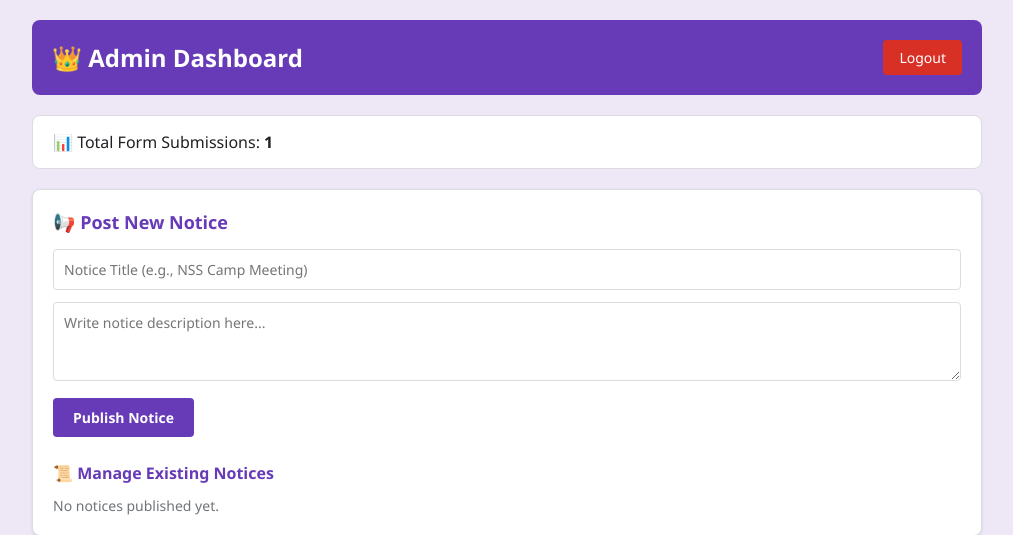
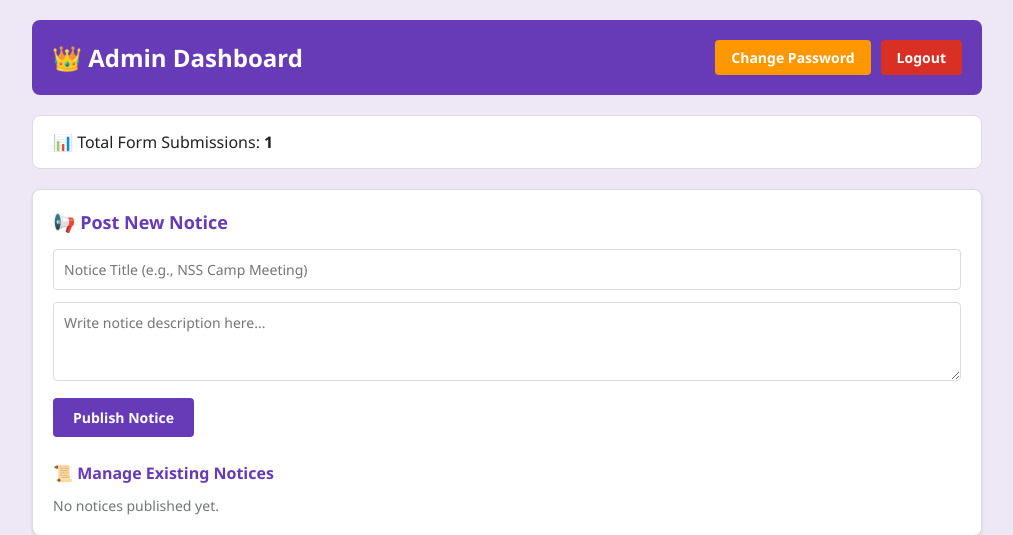
Before and after one commit to Manabmohanta/my-college, a Flask app: page /admin/dashboard in a window 1280 px wide. Shown: the top 535 px of the page, without its empty margins (133-1146 px from the left). Run offline with Flask 3, Linux system fonts and the light colour scheme; a user stored in the database is signed in.

Commit message:
Admin password change feature added

```diff
--- a/app.py
+++ b/app.py
@@ -160,6 +160,31 @@ def admin_dashboard():
     total_submissions = len(users_list)
 
     return render_template('admin_dashboard.html', users=users_list, total=total_submissions, notices=notices_list, quiz_questions=quiz_questions, important_questions=important_questions)
+
+# --- NEW: Admin Password Change Route ---
+@app.route('/admin/change-password', methods=['POST'])
+@login_required
+def admin_change_password():
+    if not current_user.is_admin:
+        flash('Unauthorized access!', 'danger')
+        return redirect(url_for('login'))
+
+    current_password = request.form.get('current_password')
+    new_password = request.form.get('new_password')
+    confirm_password = request.form.get('confirm_password')
+
+    if not check_password_hash(current_user.password, current_password):
+        flash('Current password is incorrect!', 'danger')
+    elif new_password != confirm_password:
+        flash('New passwords do not match!', 'danger')
+    elif not new_password or len(new_password) < 6:
+        flash('Password must be at least 6 characters long!', 'danger')
+    else:
+        current_user.password = generate_password_hash(new_password, method='scrypt')
+        db.session.commit()
+        flash('Admin password changed successfully!', 'success')
+
+    return redirect(url_for('admin_dashboard'))
 
 @app.route('/admin/delete_user/<int:user_id>', methods=['POST'])
 @login_required
@@ -477,6 +502,8 @@ def create_default_admin():
 
     if admin:
         admin.password = hashed_pw
+        admin.is_admin = True
+        admin.is_questions_submitted = True
         db.session.commit()
     else:
         default_admin = User(
--- a/templates/admin_dashboard.html
+++ b/templates/admin_dashboard.html
@@ -8,7 +8,8 @@
         * { margin: 0; padding: 0; box-sizing: border-box; font-family: 'Segoe UI', Roboto, sans-serif; }
         body { background-color: #EDE7F6; color: #202124; padding: 20px; }
         .container { width: 100%; max-width: 950px; margin: 0 auto; }
-        .header { background: #673AB7; color: white; padding: 20px; border-radius: 8px; margin-bottom: 20px; display: flex; justify-content: space-between; align-items: center; }
+        .header { background: #673AB7; color: white; padding: 20px; border-radius: 8px; margin-bottom: 20px; display: flex; justify-content: space-between; align-items: center; flex-wrap: wrap; gap: 10px; }
+        .header-btns { display: flex; gap: 10px; align-items: center; }
         .stats-card { background: white; padding: 15px 20px; border-radius: 8px; border: 1px solid #dadce0; margin-bottom: 20px; font-size: 16px; }
 
         /* Notice Board Section Styles */
@@ -29,13 +30,22 @@
         .notice-content h4 { color: #333; font-size: 15px; margin-bottom: 4px; }
         .notice-content p { color: #5f6368; font-size: 13px; margin-bottom: 6px; white-space: pre-line; }
         .notice-content span { color: #70757a; font-size: 11px; }
-
         .table-responsive { overflow-x: auto; background: white; border-radius: 8px; border: 1px solid #dadce0; box-shadow: 0 1px 3px rgba(0,0,0,0.1); }
         table { width: 100%; border-collapse: collapse; text-align: left; }
         th, td { padding: 12px 16px; border-bottom: 1px solid #dadce0; font-size: 14px; }
         th { background-color: #f5f5f5; color: #5f6368; font-weight: 600; }
         tr:hover { background-color: #f8f9fa; }
-        .logout-btn { background: #d93025; color: white; padding: 8px 16px; text-decoration: none; border-radius: 4px; font-size: 14px; }
+        .logout-btn { background: #d93025; color: white; padding: 8px 16px; text-decoration: none; border-radius: 4px; font-size: 14px; font-weight: 600; }
+        .logout-btn:hover { background-color: #b31412; }
+        .password-btn { background: #ff9800; color: white; padding: 8px 16px; text-decoration: none; border-radius: 4px; font-size: 14px; font-weight: 600; border: none; cursor: pointer; }
+        .password-btn:hover { background-color: #f57c00; }
+
+        /* Modal Styles */
+        .modal { display: none; position: fixed; z-index: 1000; left: 0; top: 0; width: 100%; height: 100%; background-color: rgba(0,0,0,0.5); justify-content: center; align-items: center; }
+        .modal-content { background: white; padding: 25px; border-radius: 8px; width: 100%; max-width: 400px; box-shadow: 0 4px 10px rgba(0,0,0,0.2); }
+        .modal-header { display: flex; justify-content: space-between; align-items: center; margin-bottom: 15px; }
+        .modal-header h3 { color: #673AB7; font-size: 18px; }
+        .close-btn { background: none; border: none; font-size: 20px; cursor: pointer; color: #5f6368; }
 
         /* Delete Button Style */
         .delete-btn { background-color: #d93025; color: white; border: none; padding: 6px 12px; border-radius: 4px; cursor: pointer; font-size: 13px; }
@@ -46,8 +56,23 @@
     <div class="container">
         <div class="header">
             <h2>👑 Admin Dashboard</h2>
-            <a href="/logout" class="logout-btn">Logout</a>
+            <div class="header-btns">
+                <button type="button" class="password-btn" onclick="openPasswordModal()">Change Password</button>
+                <a href="/logout" class="logout-btn">Logout</a>
+            </div>
         </div>
+
+        <!-- Flash Messages -->
+        {% with messages = get_flashed_messages(with_categories=true) %}
+            {% if messages %}
+                {% for category, message in messages %}
+                    <div style="padding: 12px; margin-bottom: 20px; border-radius: 4px; background-color: {% if category == 'danger' %}#f8d7da{% else %}#d4edda{% endif %}; color: {% if category == 'danger' %}#721c24{% else %}#155724{% endif %}; border: 1px solid {% if category == 'danger' %}#f5c6cb{% else %}#c3e6cb{% endif %};">
+                        {{ message }}
+                    </div>
+                {% endfor %}
+            {% endif %}
+        {% endwith %}
+
         <div class="stats-card">
             📊 Total Form Submissions: <strong>{{ total }}</strong>
         </div>
@@ -114,7 +139,6 @@
                         <p>{{ iq.answer_text }}</p>
                     </div>
                     <div style="display: flex; gap: 6px; align-items: center; flex-wrap: wrap;">
-                        <!-- Publish / Unpublish button for Important Question -->
                         {% if iq.is_published %}
                             <form action="{{ url_for('unpublish_important_q', q_id=iq.id) }}" method="POST">
                                 <button type="submit" class="btn-warning">🔒 Unpublish</button>
@@ -142,7 +166,6 @@
                 <h3 style="margin: 0; color: #673AB7;">🧠 Add Exam Questions for NSS Students</h3>
 
                 <div style="display: flex; gap: 10px; align-items: center; flex-wrap: wrap;">
-                    <!-- Publish Exam Button -->
                     {% if quiz_questions %}
                     <form action="{{ url_for('publish_quiz') }}" method="POST" onsubmit="return confirm('क्या आप इस परीक्षा को छात्रों के लिए लाइव (Public) करना चाहते हैं?');">
                         <button type="submit" class="btn-success">🚀 Publish Exam</button>
@@ -152,7 +175,6 @@
                         <button type="submit" class="btn-warning">🔒 Unpublish Exam</button>
                     </form>
 
-                    <!-- Delete All Questions Button -->
                     <form action="{{ url_for('delete_all_quiz') }}" method="POST" onsubmit="return confirm('चेतावनी: इससे सभी परीक्षा प्रश्न डिलीट हो जाएंगे और सभी छात्रों का परीक्षा रिकॉर्ड रीसेट हो जाएगा! क्या आप पक्का डिलीट करना चाहते हैं?');">
                         <button type="submit" class="delete-btn" style="font-weight: 600;">🗑️ Delete All Questions</button>
                     </form>
@@ -249,5 +271,48 @@
             </table>
         </div>
     </div>
+
+    <!-- Change Password Modal -->
+    <div id="passwordModal" class="modal">
+        <div class="modal-content">
+            <div class="modal-header">
+                <h3>Change Admin Password</h3>
+                <button type="button" class="close-btn" onclick="closePasswordModal()">&times;</button>
+            </div>
+            <form action="{{ url_for('admin_change_password') }}" method="POST">
+                <div class="form-group">
+                    <label style="font-size: 13px; font-weight: 600; margin-bottom: 4px; display: block;">Current Password</label>
+                    <input type="password" name="current_password" class="form-control" placeholder="Enter current password" required>
+                </div>
+                <div class="form-group">
+                    <label style="font-size: 13px; font-weight: 600; margin-bottom: 4px; display: block;">New Password</label>
+                    <input type="password" name="new_password" class="form-control" placeholder="Enter new password (min 6 chars)" required>
+                </div>
+                <div class="form-group">
+                    <label style="font-size: 13px; font-weight: 600; margin-bottom: 4px; display: block;">Confirm New Password</label>
+                    <input type="password" name="confirm_password" class="form-control" placeholder="Confirm new password" required>
+                </div>
+                <div style="display: flex; justify-content: flex-end; gap: 10px; margin-top: 15px;">
+                    <button type="button" class="btn-warning" onclick="closePasswordModal()" style="background-color: #e0e0e0; color: #333;">Cancel</button>
+                    <button type="submit" class="btn-primary">Update Password</button>
+                </div>
+            </form>
+        </div>
+    </div>
+
+    <script>
+        function openPasswordModal() {
+            document.getElementById('passwordModal').style.display = 'flex';
+        }
+        function closePasswordModal() {
+            document.getElementById('passwordModal').style.display = 'none';
+        }
+        window.onclick = function(event) {
+            let modal = document.getElementById('passwordModal');
+            if (event.target == modal) {
+                closePasswordModal();
+            }
+        }
+    </script>
 </body>
 </html>
```
